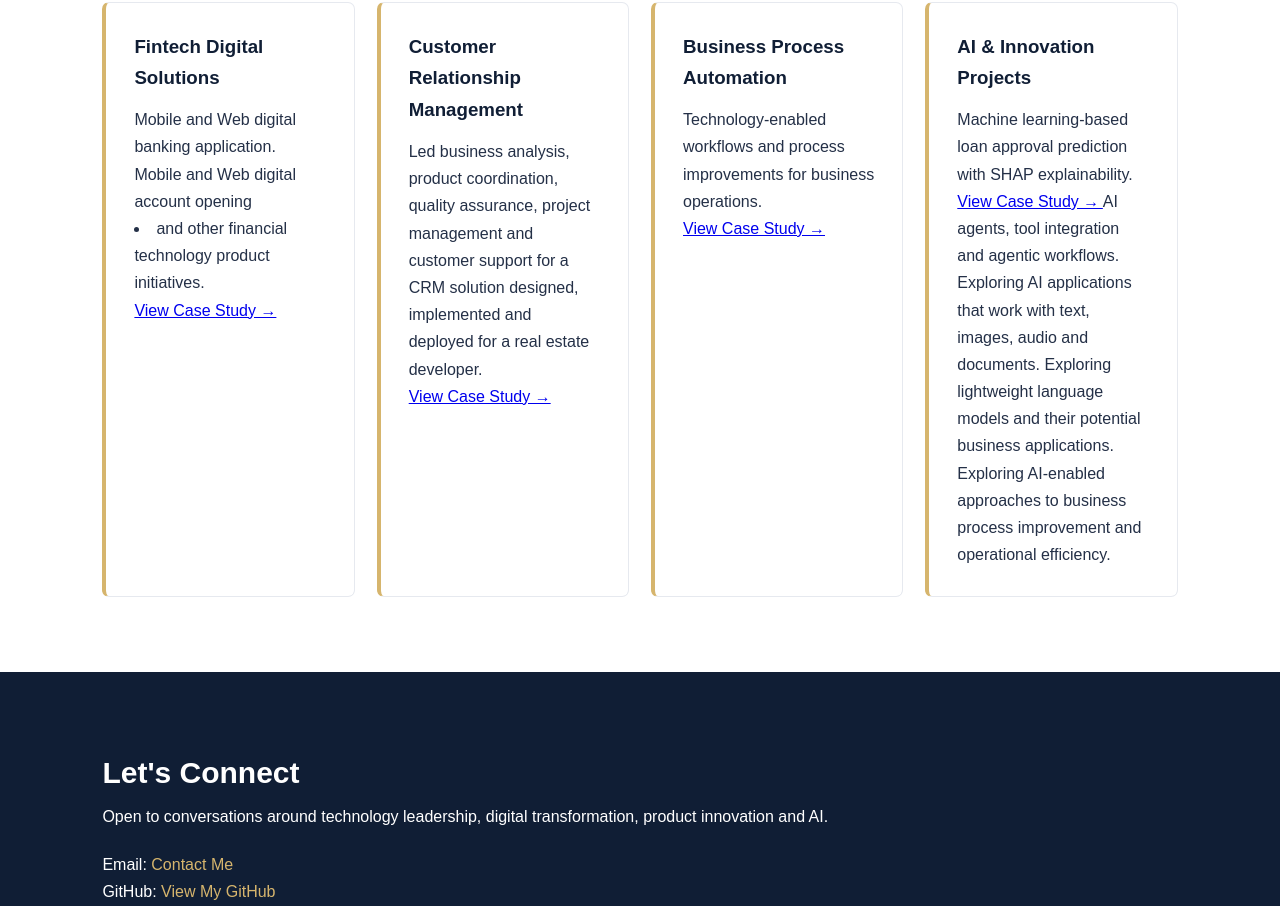
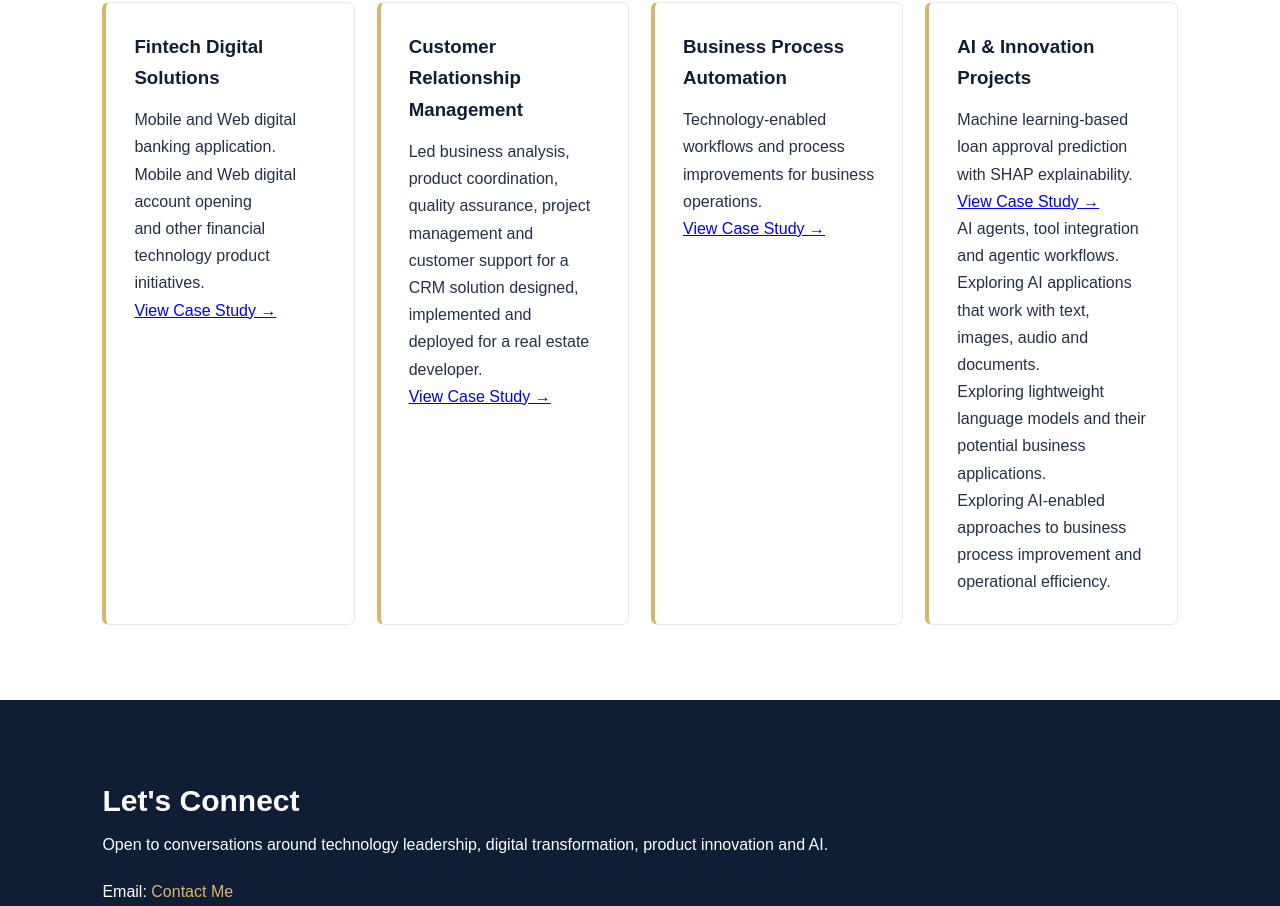
Before and after one commit to StasyEby/portfolio, a plain HTML site: page index.html in a window 1280 px wide. Shown: the part 1694-2600 px from the top of the page. Drawn offline with Linux system fonts and the light colour scheme.

Commit message:
Update index.html

```diff
--- a/index.html
+++ b/index.html
@@ -284,7 +284,7 @@
           <h3>Fintech Digital Solutions</h3>
           <p>Mobile and Web digital banking application.</p>
           <p>Mobile and Web digital account opening </p>
-          <li>and other financial technology product initiatives.</li>
+          <p>and other financial technology product initiatives.<p>
           <a href="fintech-project.html" class="project-link">
               View Case Study →
           </a>
@@ -317,13 +317,10 @@ Machine learning-based loan approval prediction with SHAP explainability.
           <a href="https://github.com/StasyEby/portfolio/blob/main/explainable-loan-decision-engine/explainable_loan_decision_engine.ipynb" class="project-link">
               View Case Study →
           </a>
-AI agents, tool integration and agentic workflows.
-
-Exploring AI applications that work with text, images, audio and documents.
-
-Exploring lightweight language models and their potential business applications.
-
-Exploring AI-enabled approaches to business process improvement and operational efficiency. </p>
+<p>AI agents, tool integration and agentic workflows.</p>
+<p>Exploring AI applications that work with text, images, audio and documents.</p>
+<p>Exploring lightweight language models and their potential business applications. </p>
+<p>Exploring AI-enabled approaches to business process improvement and operational efficiency. </p>
         </div>
       </div>
     </section>
```
